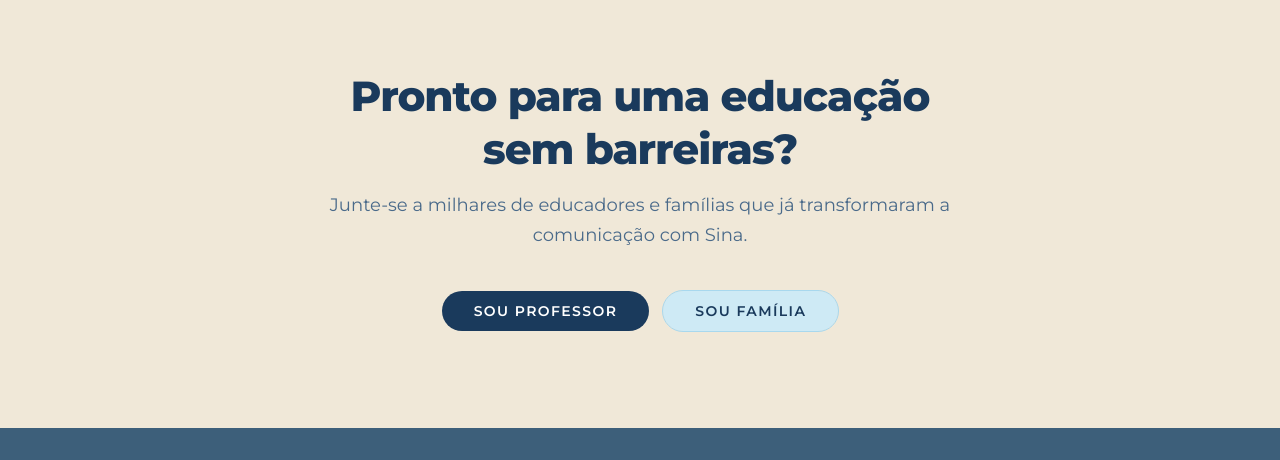
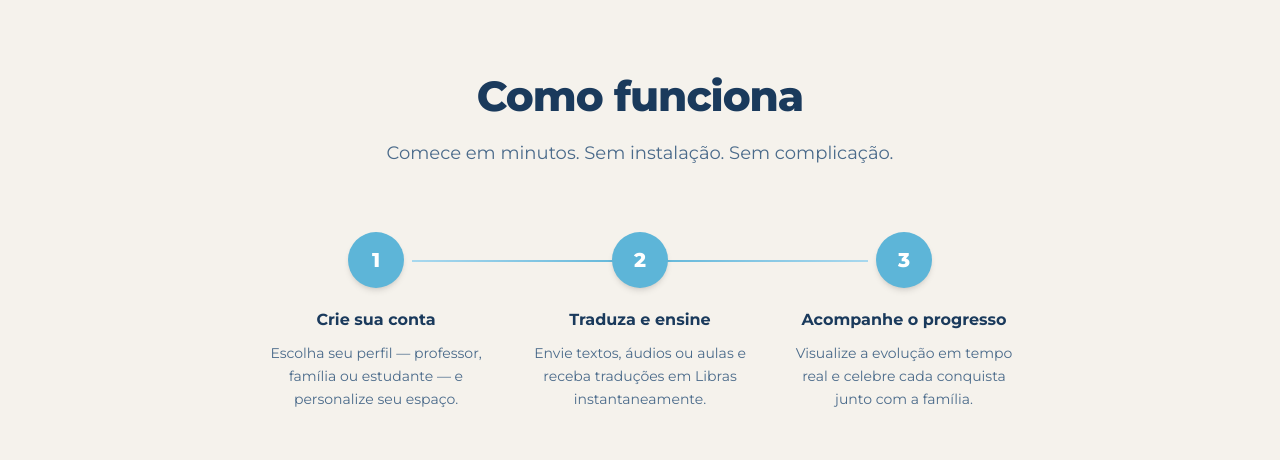
Before and after one commit to Anthonyysm/sina-accessibility, a Next.js app: page /LandingPage in a window 1280 px wide. Shown: the part 2047-2507 px from the top of the page. Built offline with nearby package versions, Linux system fonts and the light colour scheme.

Commit message:
Feat: Como funciona section

```diff
--- /dev/null
+++ b/app/LandingPage/sections/HowItWorksSection.tsx
@@ -0,0 +1,133 @@
+"use client";
+
+import { useEffect, useRef } from "react";
+import { gsap } from "gsap";
+import { ScrollTrigger } from "gsap/ScrollTrigger";
+
+gsap.registerPlugin(ScrollTrigger);
+
+const steps = [
+  {
+    number: "1",
+    title: "Crie sua conta",
+    description:
+      "Escolha seu perfil — professor, família ou estudante — e personalize seu espaço.",
+  },
+  {
+    number: "2",
+    title: "Traduza e ensine",
+    description:
+      "Envie textos, áudios ou aulas e receba traduções em Libras instantaneamente.",
+  },
+  {
+    number: "3",
+    title: "Acompanhe o progresso",
+    description:
+      "Visualize a evolução em tempo real e celebre cada conquista junto com a família.",
+  },
+];
+
+export default function HowItWorksSection() {
+  const sectionRef = useRef<HTMLElement>(null);
+  const lineRef = useRef<HTMLDivElement>(null);
+
+  useEffect(() => {
+    const ctx = gsap.context(() => {
+      gsap.fromTo(
+        ".how-header",
+        { y: 32, opacity: 0 },
+        {
+          y: 0,
+          opacity: 1,
+          duration: 0.7,
+          ease: "power3.out",
+          scrollTrigger: {
+            trigger: ".how-header",
+            start: "top 82%",
+          },
+        }
+      );
+
+      // Animate the connector line
+      gsap.fromTo(
+        lineRef.current,
+        { scaleX: 0, transformOrigin: "left center" },
+        {
+          scaleX: 1,
+          duration: 1,
+          ease: "power2.inOut",
+          scrollTrigger: {
+            trigger: lineRef.current,
+            start: "top 80%",
+          },
+        }
+      );
+
+      gsap.fromTo(
+        ".step-item",
+        { y: 40, opacity: 0 },
+        {
+          y: 0,
+          opacity: 1,
+          duration: 0.65,
+          stagger: 0.18,
+          ease: "power3.out",
+          scrollTrigger: {
+            trigger: ".step-item",
+            start: "top 85%",
+          },
+        }
+      );
+    }, sectionRef);
+
+    return () => ctx.revert();
+  }, []);
+
+  return (
+    <section
+      id="como-funciona"
+      ref={sectionRef}
+      className="montserrat bg-[#f5f2ec] py-24 px-6 lg:px-10"
+    >
+      <div className="max-w-5xl mx-auto">
+        {/* Header */}
+        <div className="how-header text-center mb-16">
+          <h2 className="font-extrabold text-[#1a3a5c] text-3xl md:text-4xl lg:text-[42px] leading-tight tracking-tight mb-4">
+            Como funciona
+          </h2>
+          <p className="text-[#4a6a8a] text-lg leading-relaxed">
+            Comece em minutos. Sem instalação. Sem complicação.
+          </p>
+        </div>
+
+        {/* Steps */}
+        <div className="relative max-w-3xl mx-auto">
+          {/* Connector line (desktop) */}
+          <div
+            ref={lineRef}
+            className="hidden md:block absolute top-7 left-[calc(16.66%+28px)] right-[calc(16.66%+28px)] h-0.5 bg-gradient-to-r from-[#a8d8ee] via-[#5db5d8] to-[#a8d8ee] z-0"
+          />
+
+          <div className="grid grid-cols-1 md:grid-cols-3 gap-10 md:gap-6 relative z-10">
+            {steps.map((step) => (
+              <div
+                key={step.number}
+                className="step-item text-center flex flex-col items-center"
+              >
+                <div className="w-14 h-14 rounded-full bg-[#5db5d8] text-white font-extrabold text-xl flex items-center justify-center mb-5 shadow-md">
+                  {step.number}
+                </div>
+                <h3 className="font-bold text-[#1a3a5c] text-base mb-2.5">
+                  {step.title}
+                </h3>
+                <p className="text-[#4a6a8a] text-sm leading-relaxed max-w-[220px]">
+                  {step.description}
+                </p>
+              </div>
+            ))}
+          </div>
+        </div>
+      </div>
+    </section>
+  );
+}
```
